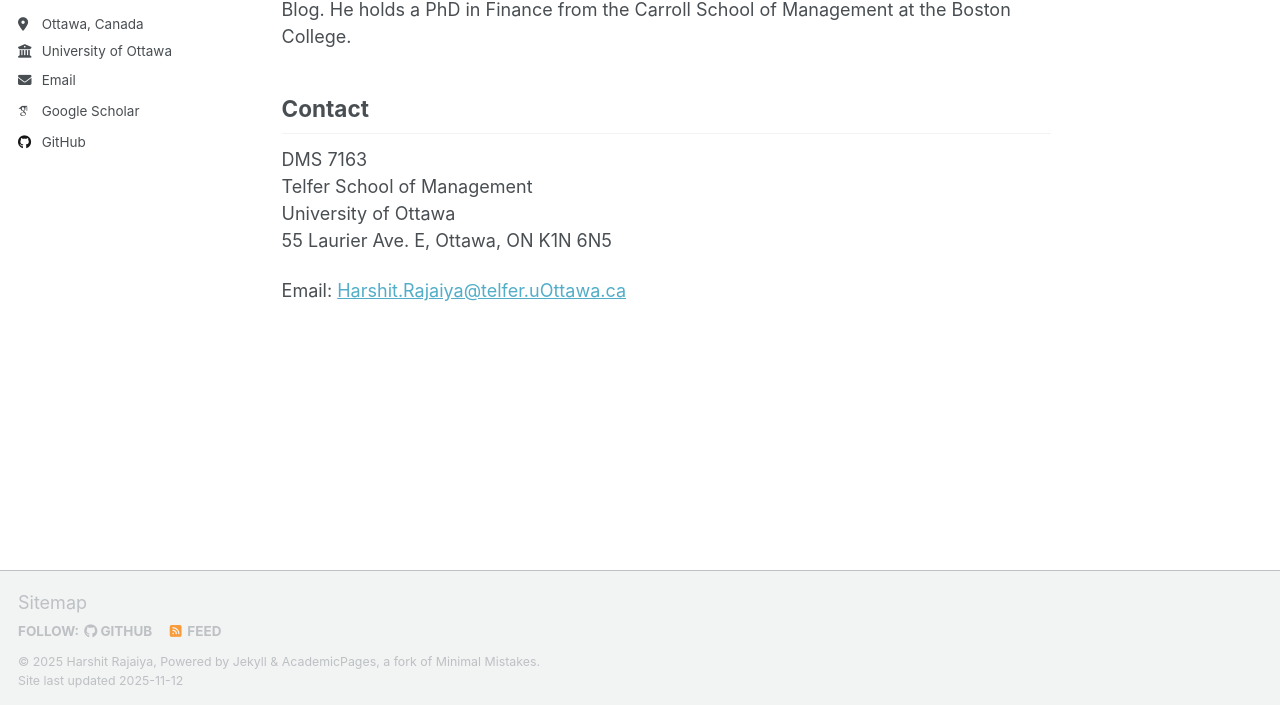
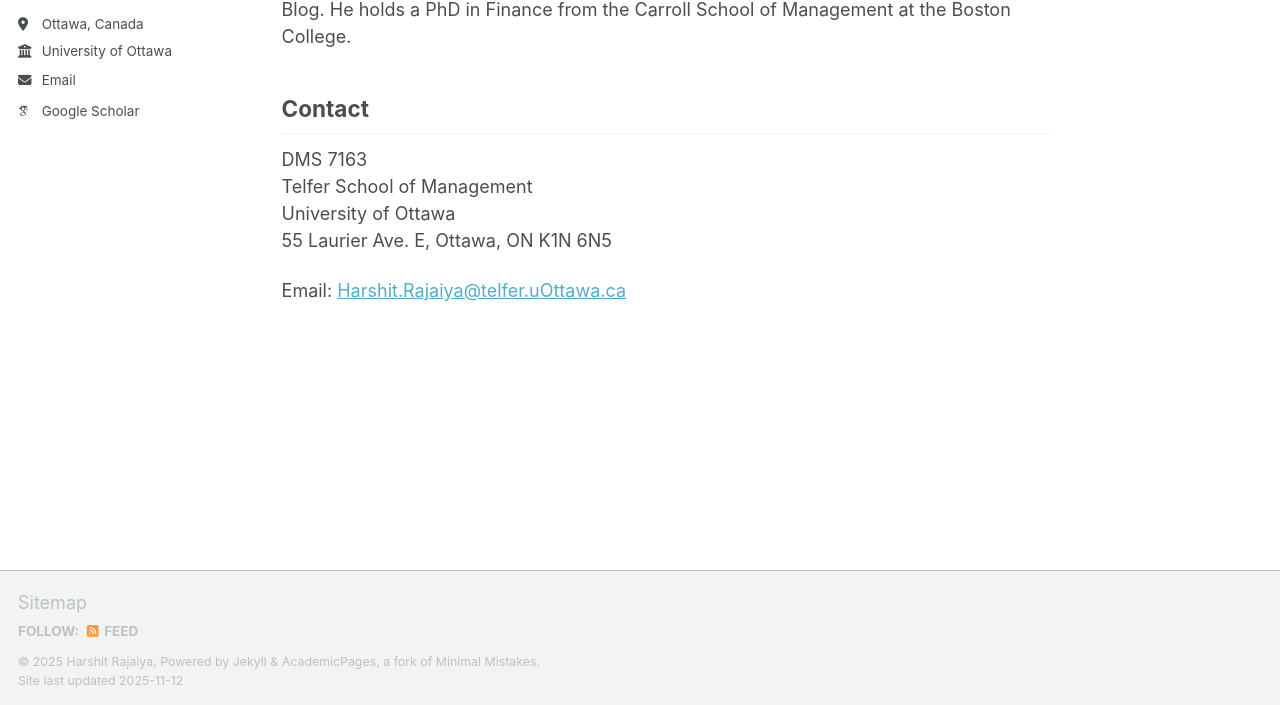
Before and after one commit to hrajaiya/harshitrajaiya.github.io, a Jekyll site: the page built from _pages/about.md, in a window 1280 px wide and 1090 px high. Shown: the part 382-1087 px from the top of the window. Built offline with Jekyll 4.4.1, drawn with Linux system fonts in a browser that asks for light colours; some web fonts are replaced; a script that is not in the unit is left out.

Commit message:
Update _config.yml

```diff
--- a/_config.yml
+++ b/_config.yml
@@ -43,7 +43,6 @@ author:
   bitbucket        : # Username - Update with your username on the site
   codepen          : # Username
   dribbble         : # Username
-  github           : "hrajaiya"
 
   # Social media
 
```
